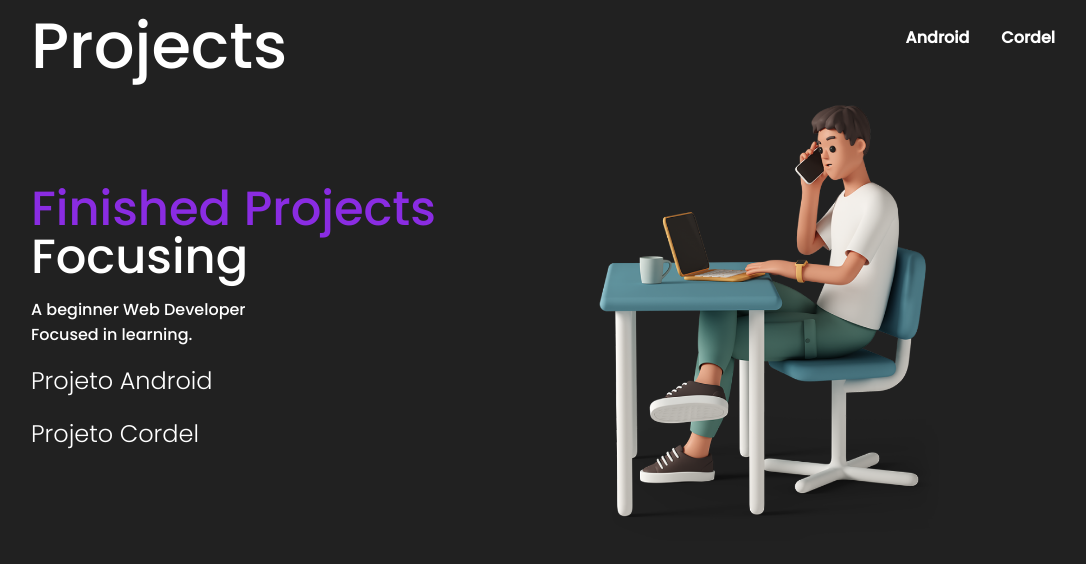
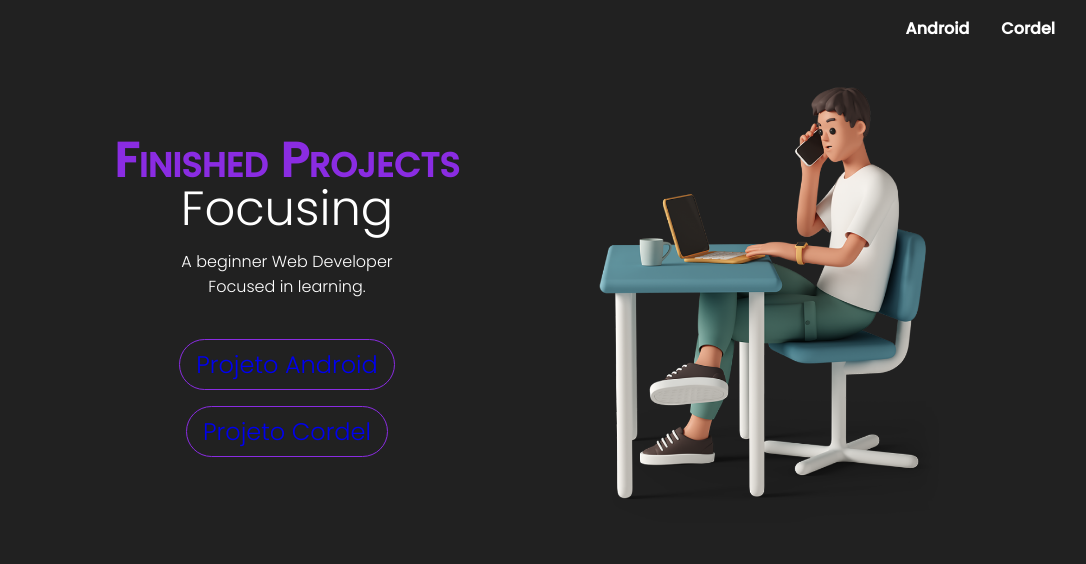
Before and after one commit to alexfferro/projetos-cursoemvideo, a plain HTML site: page index.html in a window 1280 px wide. Shown: the whole page, without its empty margins (97-1183 px from the left). Drawn offline with Linux system fonts and the light colour scheme.

Commit message:
update landing page

```diff
--- a/index.html
+++ b/index.html
@@ -11,19 +11,19 @@
   <link href="https://fonts.googleapis.com/css2?family=Poppins:wght@300;400;500&display=swap" rel="stylesheet">
 
   <!-- STYLES -->
-  <link rel="stylesheet" href="styles/style.css">
+  <link rel="stylesheet" href="style.css">
 
   <title>Landing Page</title>
 </head>
 <body>
   <header>
     <div class="title">
-      <h1>Projects</h1>
+      <!-- <h1>Projects</h1> -->
     </div>
     <nav>
       <ul>
         <li><a href="pages/android/index.html" target="_blank">Android</a></li>
-        <li><a href="pages/cordel/index.html">Cordel</a></li>
+        <li><a href="pages/cordel/index.html" target="_blank">Cordel</a></li>
       </ul>
     </nav>
   </header>
@@ -38,7 +38,7 @@
 
       <ul>
         <li><a href="pages/android/index.html" target="_blank"> Projeto Android</a></li>
-        <li><a href="pages/cordel/index.html"> Projeto Cordel</a></li>
+        <li><a href="pages/cordel/index.html" target="_blank"> Projeto Cordel</a></li>
       </ul>
     </aside>
     <article>
--- a/styles/style.css
+++ b/style.css
@@ -5,7 +5,6 @@
   box-sizing: border-box;
   -webkit-font-smoothing: antialiased;
 }
-
 :root{
   --hue: 271;
   --background: hsl(0, 0%, 13%);
@@ -51,6 +50,8 @@ header h1 {
 
 span {
   color: var(--primary-color);
+  font-weight: bold;
+  font-variant: small-caps;
 }
 
 nav ul{
@@ -59,18 +60,18 @@ nav ul{
   gap: 2rem;
 }
 
-li a {
+nav li a {
   color: white;
   font-weight: bold;
   font-size: 1rem;
 }
 
-li a:hover {
+nav li a:hover {
   color: var(--primary-color);
   transition: all 0.2s;
 }
 
-li a::after {
+nav li a::after {
   content: ' ';
   background: var(--primary-color);
   display: flex;
@@ -96,26 +97,43 @@ aside {
   display: flex;
   flex-direction: column;
   justify-content: center;
-
+  text-align: center;
 }
 
 aside h2 {
   font-size: 3rem;
   line-height: 3rem;
-  font-weight: 500;
+  font-weight: 300;
 }
 
 aside p {
   font-size: 1rem;
-  font-weight: 500;
+  font-weight: 300;
   margin-block: 1rem;
+
 }
 
-aside li a {
+aside ul li {
+  margin: 2rem;
+}
+
+aside a {
   font-size: 1.5rem;
   font-weight: 300;
+
+  border: 1px solid var(--primary-color);
+  border-radius: 2rem;
+
+  padding-inline: 1rem;
+  padding-block: 0.5rem;
+
+  transition: all 200ms;
 }
 
+aside a:hover{
+  background: var(--primary-color);
+  color: white;
+}
 
 @media (max-width: 768px) {
   img {
```
